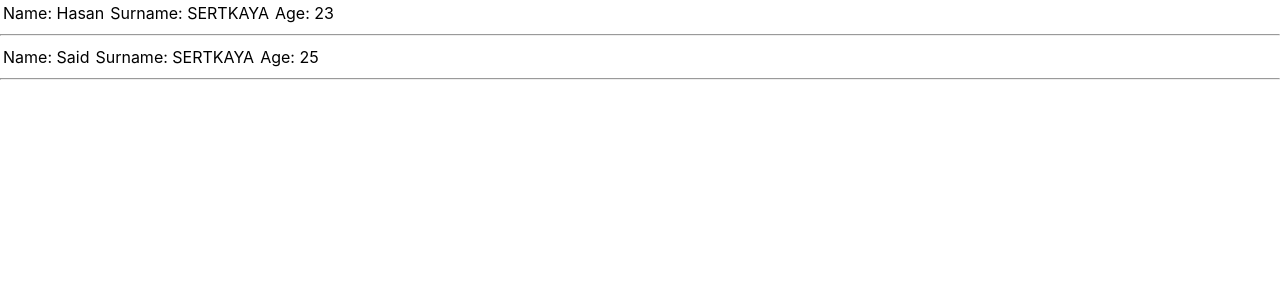
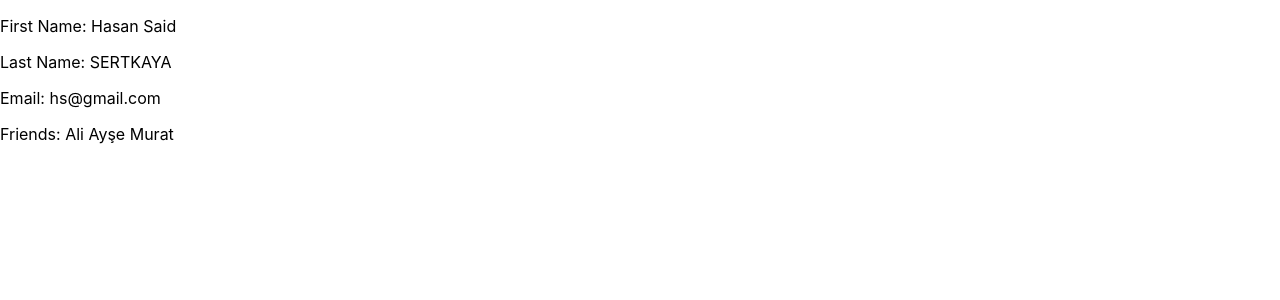
Before and after one commit to hasansaid/React-Work, a React (Create React App) app: page / in a window 1280 px wide. Shown: the top 300 px of the page. Built offline with nearby package versions, Linux system fonts and the light colour scheme.

Commit message:
adding proptypes

```diff
--- a/src/App.js
+++ b/src/App.js
@@ -1,11 +1,17 @@
 import React from 'react';
-import Header from './components/header.jsx';
-import Login from './components/login.jsx';
+// import Header from './components/header.jsx';
+// import Login from './components/login.jsx';
 import User from './components/user.jsx';
 
 function App () {
-  const isLoggedIn = true;
-  const fullName = 'Hasan Said SERTKAYA';
+  // const isLoggedIn = true;
+  // const fullName = 'Hasan Said SERTKAYA';
+
+  const user = {
+    firstname: 'Hasan Said',
+    lastname: 'SERTKAYA',
+    email: 'hs@gmail.com',
+  };
 
   return (
     <div>
@@ -14,8 +20,12 @@
         ? <div> <Header /> <hr /> Hoşgeldin {fullName} </div>
         : <Login />} */}
 
+      {/* PROPS */}
+      {/*
       <User name="Hasan" surname="SERTKAYA" age={23} />
-      <User name="Said" surname="SERTKAYA" age={25} />
+      <User name="Said" surname="SERTKAYA" age={25} /> */}
+
+      <User data={user} friends={['Ali ', 'Ayşe ', 'Murat']} />
     </div>
   );
 }
--- a/src/components/user.jsx
+++ b/src/components/user.jsx
@@ -1,10 +1,14 @@
 import React from "react";
-
-function User(props) {
-  //   console.log(props);
+import PropTypes from "prop-types";
+function User({ data, friends }) {
+  // console.log(friends);
+  //Farklı kulanımlar..
+  // const data = props.data;
+  // const {data}=props;
+  //   const {firstname,lastname,email} = props.data;
   return (
     <div>
-      <table>
+      {/* <table>
         <tr>
           <td>Name: {props.name}</td>
           <br />
@@ -13,9 +17,52 @@
           <td>Age: {props.age}</td>
         </tr>
       </table>
-      <hr />
+      <hr /> */}
+
+      {/* <table>
+        <tr>
+          <th>Name</th>
+          <br />
+          <th>Surname</th>
+          <br />
+          <th>Email</th>
+          <br />
+          <th>Friends</th>
+        </tr>
+        <tr>
+          <td>{data.firstname}</td>
+          <br />
+          <td> {data.lastname}</td>
+          <br />
+          <td> {data.email}</td>
+          <br />
+          <td>
+            {friends.map((friend, i) => (
+              <div key={i}>
+                {i + 1} - {friend}
+              </div>
+            ))}
+          </td>
+        </tr>
+      </table>
+      <div></div>
+      <hr /> */}
+
+      <p>First Name: {data.firstname}</p>
+      <p>Last Name: {data.lastname}</p>
+      <p>Email: {data.email}</p>
+      <p>Friends: {friends}</p>
     </div>
   );
 }
 
+User.propTypes = {
+  data: PropTypes.exact({
+    firstname: PropTypes.string,
+    lastname: PropTypes.string,
+    email: PropTypes.string,
+  }),
+  friends: PropTypes.array,
+};
+
 export default User;
```
